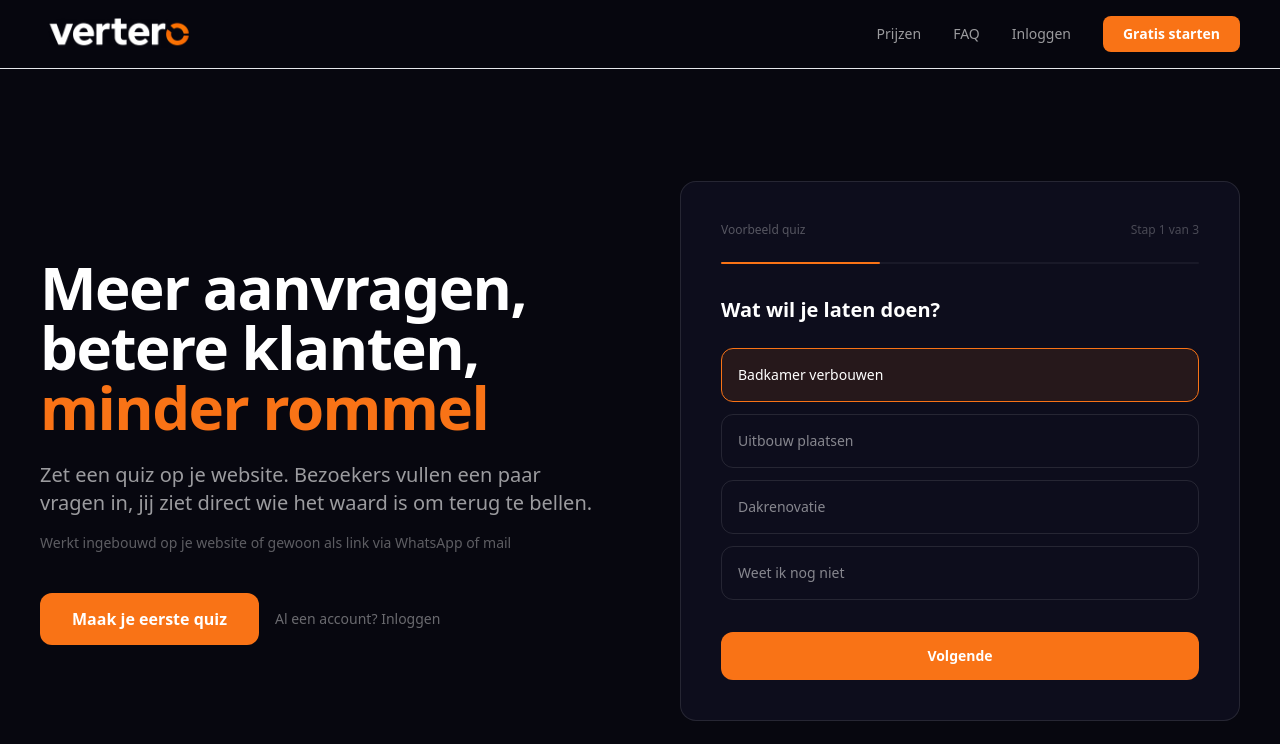
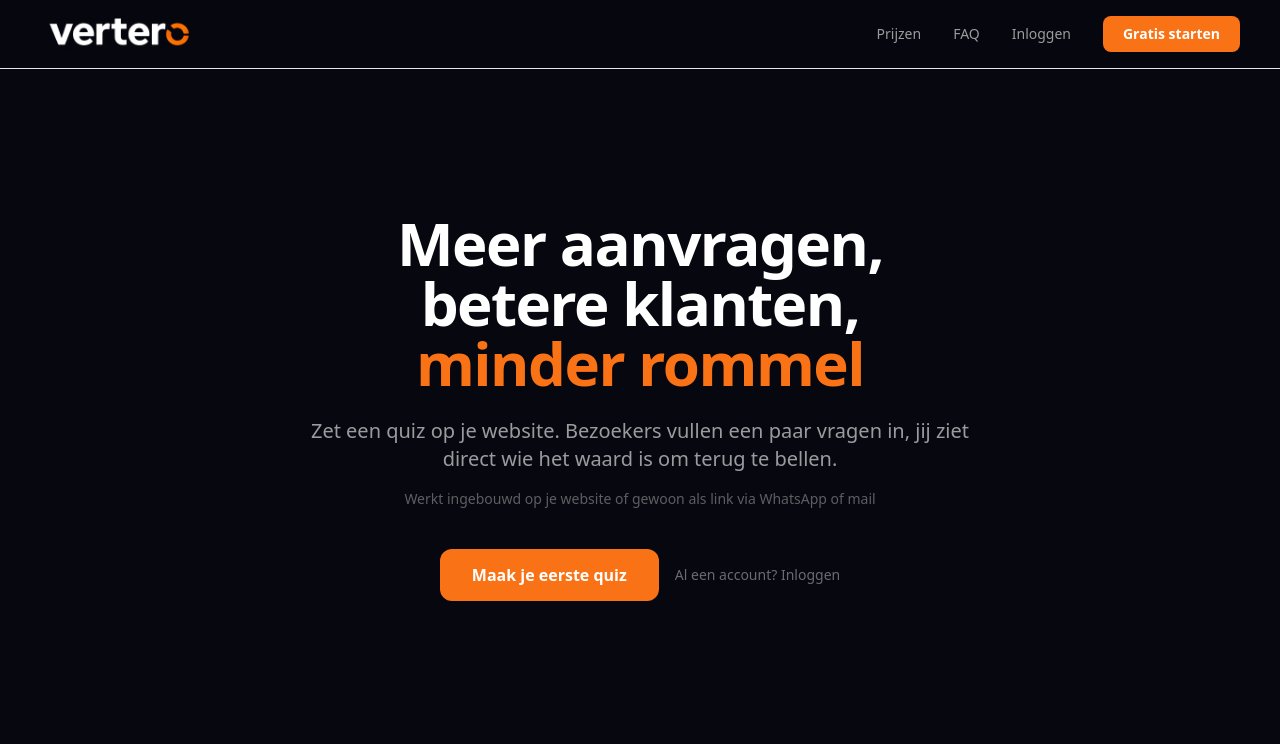
Before and after one commit to VerteroNL/Vertero, a Next.js app: page / in a window 1280 px wide. Shown: the top 744 px of the page. Built offline with nearby package versions, Linux system fonts and the light colour scheme.

Commit message:
fix: remove duplicate hero mockup, add custom button note to embed section

```diff
--- a/src/app/page.tsx
+++ b/src/app/page.tsx
@@ -51,52 +51,24 @@ export default function HomePage() {
       </nav>
 
       {/* HERO */}
-      <section className="max-w-7xl mx-auto px-5 md:px-10 py-16 md:py-28 grid grid-cols-1 md:grid-cols-2 gap-10 md:gap-20 items-center">
-        <div>
+      <section className="max-w-4xl mx-auto px-5 md:px-10 py-20 md:py-36 text-center">
         <h1 className="text-4xl md:text-6xl font-extrabold leading-[1.1] tracking-tight mb-6">
           Meer aanvragen,<br />betere klanten,<br />
           <span className="text-[#f97316]">minder rommel</span>
         </h1>
-          <p className="text-white/60 text-lg md:text-xl mb-4 leading-relaxed">
+        <p className="text-white/60 text-lg md:text-xl mb-4 leading-relaxed max-w-2xl mx-auto">
           Zet een quiz op je website. Bezoekers vullen een paar vragen in, jij ziet direct wie het waard is om terug te bellen.
         </p>
         <p className="text-white/35 text-sm mb-10">
           Werkt ingebouwd op je website of gewoon als link via WhatsApp of mail
         </p>
-          <div className="flex flex-col sm:flex-row gap-4 items-start sm:items-center">
+        <div className="flex flex-col sm:flex-row gap-4 items-center justify-center">
           <Link href="/probeer" className="bg-[#f97316] hover:bg-[#ea6c0a] px-8 py-3.5 rounded-xl font-semibold text-base transition">
             Maak je eerste quiz
           </Link>
           <Link href="/sign-in" className="text-white/40 hover:text-white text-sm transition">
             Al een account? Inloggen
           </Link>
-          </div>
-        </div>
-
-        {/* PREVIEW */}
-        <div className="bg-[#0d0d1c] border border-white/10 rounded-2xl p-6 md:p-10">
-          <div className="flex items-center justify-between mb-6">
-            <p className="text-white/30 text-xs font-medium">Voorbeeld quiz</p>
-            <p className="text-white/25 text-xs">Stap 1 van 3</p>
-          </div>
-          <div className="w-full bg-white/5 rounded-full h-0.5 mb-8">
-            <div className="bg-[#f97316] h-0.5 rounded-full w-1/3"></div>
-          </div>
-          <h3 className="text-xl font-bold mb-6">Wat wil je laten doen?</h3>
-          <div className="flex flex-col gap-3 mb-8">
-            {['Badkamer verbouwen', 'Uitbouw plaatsen', 'Dakrenovatie', 'Weet ik nog niet'].map((item, i) => (
-              <div key={i} className={`border p-4 rounded-xl text-sm cursor-pointer transition ${
-                i === 0
-                  ? 'border-[#f97316] bg-[#f97316]/10 text-white'
-                  : 'border-white/10 text-white/50 hover:border-white/25'
-              }`}>
-                {item}
-              </div>
-            ))}
-          </div>
-          <button className="w-full bg-[#f97316] hover:bg-[#ea6c0a] py-3.5 rounded-xl font-semibold text-sm transition">
-            Volgende
-          </button>
         </div>
       </section>
 
@@ -172,8 +144,9 @@ export default function HomePage() {
           <EmbedCard
             title="Widget op je site"
             badge="Aanbevolen"
-            desc="Bezoekers openen de quiz via een knop op jouw site. Geen pagina-overgang."
+            desc="Werkt op elke knop op je site — bestaande buttons, links of afbeeldingen. Geen pagina-overgang."
             code={`<script src="https://vertero.nl/widget.js"></script>\n<button data-vertero="jouw-slug">\n  Vraag offerte aan\n</button>`}
+            note="Voeg data-vertero toe aan élke bestaande knop op je site."
           />
           <EmbedCard
             title="Directe link"
@@ -287,7 +260,7 @@ export default function HomePage() {
   )
 }
 
-function EmbedCard({ title, badge, desc, code }: { title: string; badge?: string; desc: string; code: string }) {
+function EmbedCard({ title, badge, desc, code, note }: { title: string; badge?: string; desc: string; code: string; note?: string }) {
   const [copied, setCopied] = useState(false)
 
   function copy() {
@@ -304,6 +277,7 @@ function EmbedCard({ title, badge, desc, code }: { title: string; badge?: string
       </div>
       <p className="text-white/40 text-sm leading-relaxed">{desc}</p>
       <div className="bg-[#07070f] border border-white/7 rounded-xl p-4 font-mono text-xs text-white/50 leading-relaxed whitespace-pre-wrap break-all">{code}</div>
+      {note && <p className="text-white/25 text-xs">{note}</p>}
       <button onClick={copy}
         className="text-sm font-semibold text-white/40 hover:text-white transition text-left">
         {copied ? '✓ Gekopieerd' : 'Kopieer code'}
```
Lines whose indentation alone changed are shown as unchanged.
